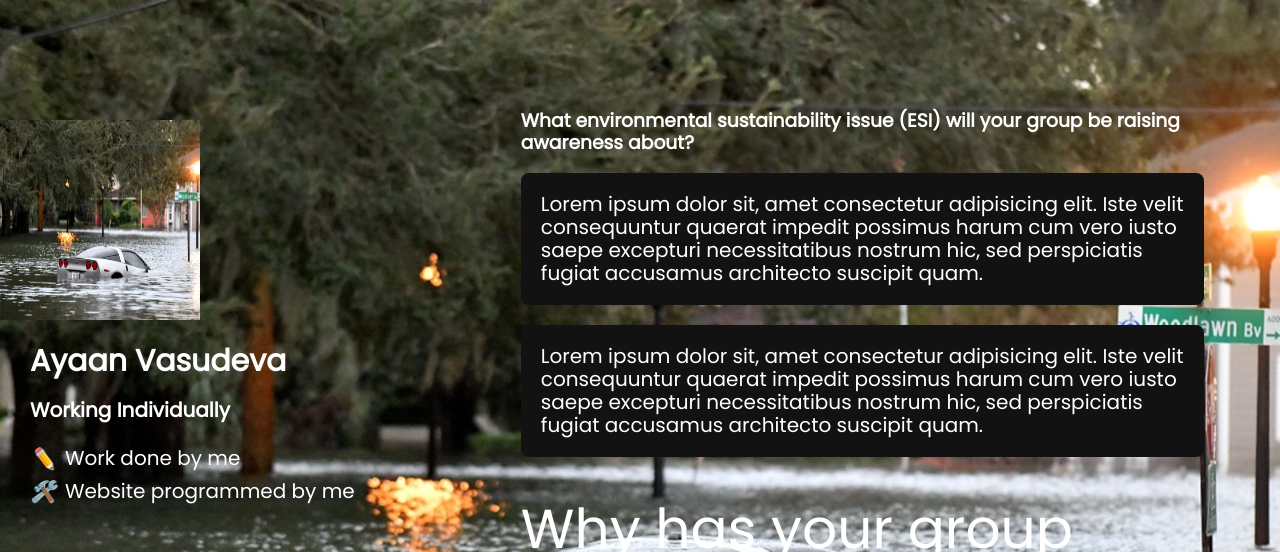
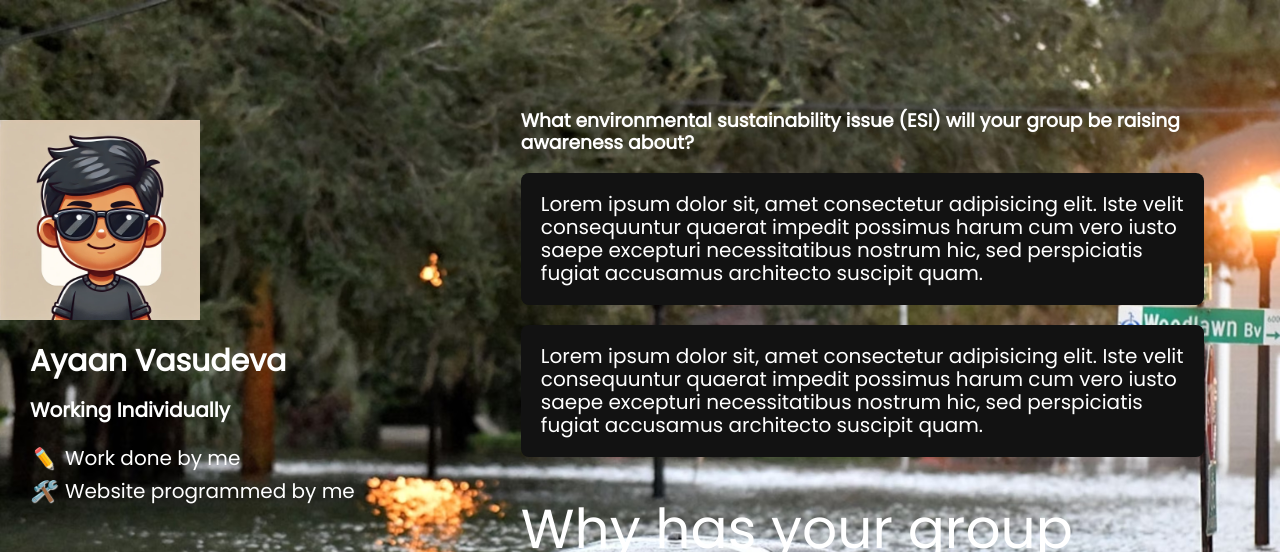
Before and after one commit to ayaanvasudeva/Social-Action-for-Environmental-Sustainability, a plain HTML site: page index.html in a window 1280 px wide. Shown: the top 552 px of the page. Drawn offline with nearby package versions, Linux system fonts and the light colour scheme.

Commit message:
Update index.html

```diff
--- a/index.html
+++ b/index.html
@@ -17,7 +17,7 @@
 <body>
     <div class="info_div">
         <div class="profile_info">
-        <img src="OG_Floods_KIDS_0922_3x2.jpg.avif" alt="profile picture">
+        <img src="boy.webp" alt="profile picture">
         <h1>Ayaan Vasudeva</h1>
         <h2>Working Individually</h2>
         </div>
```
